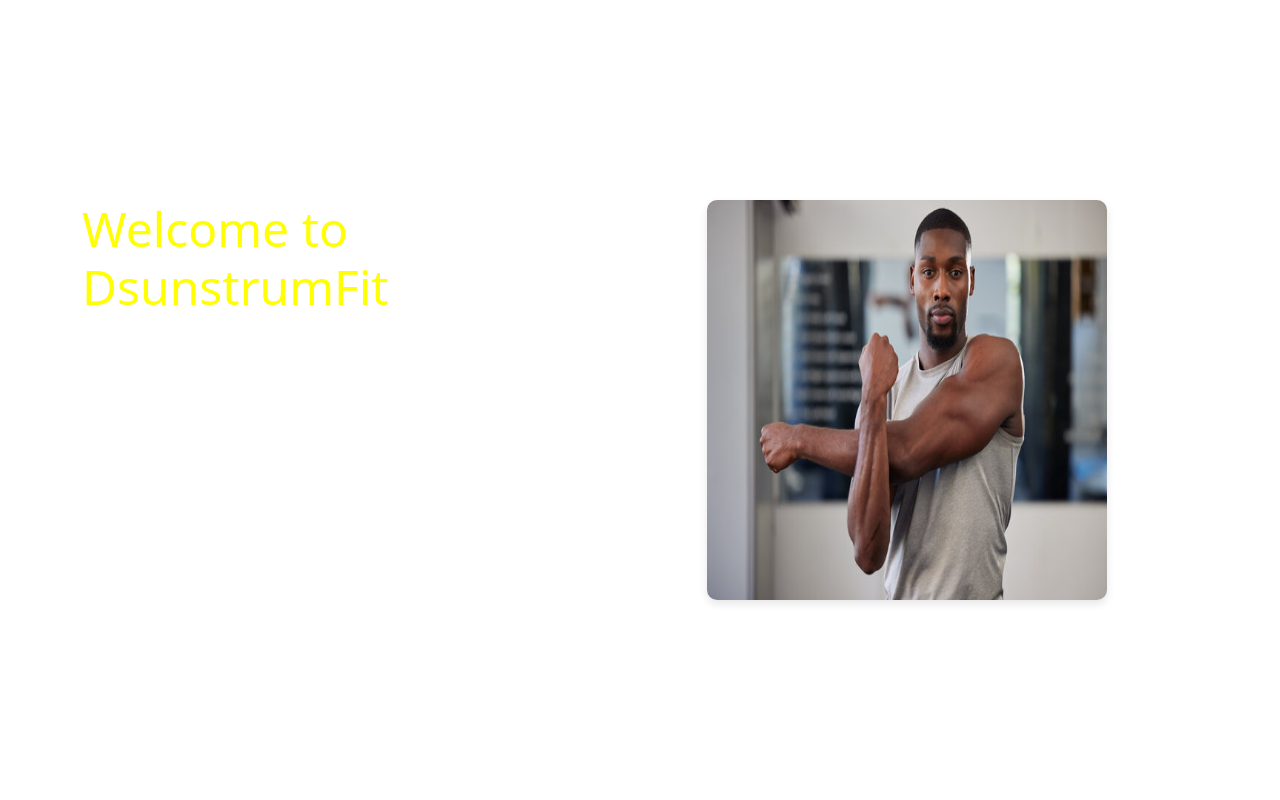
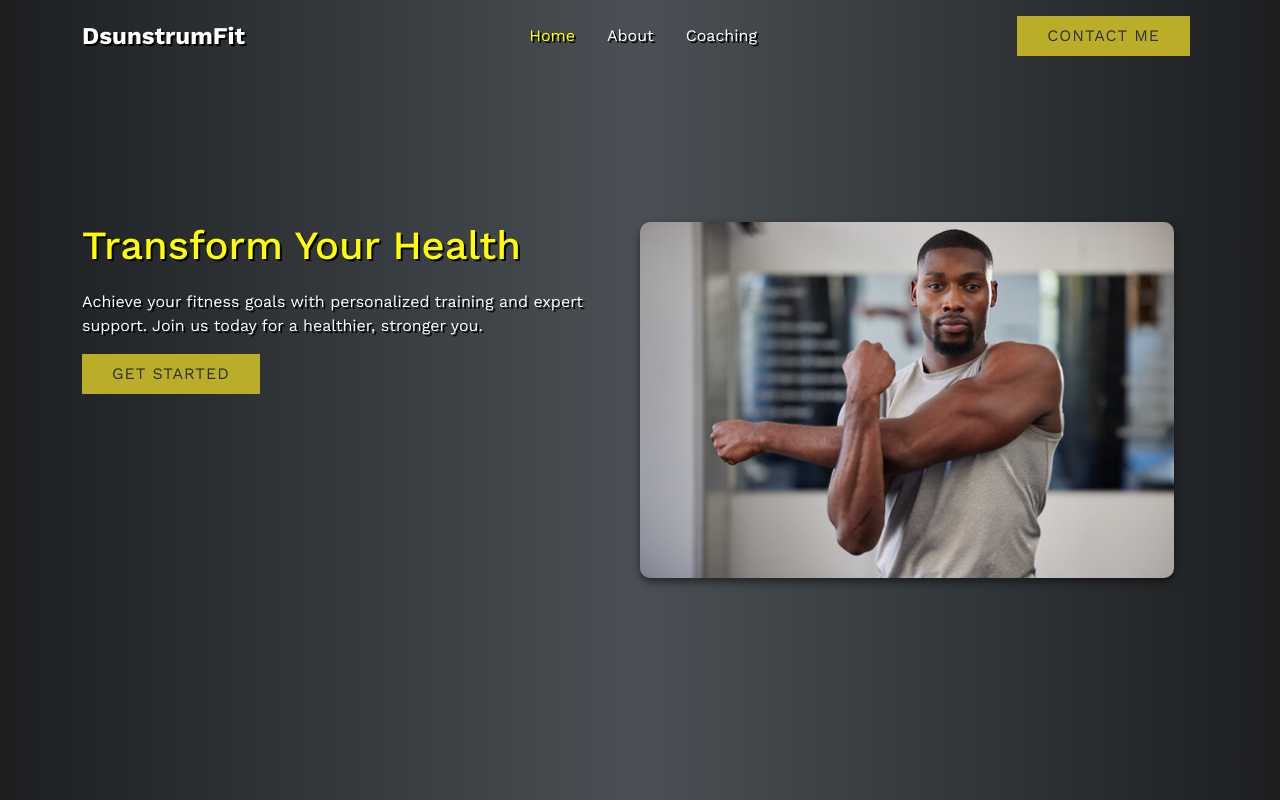
Before and after one commit to grantmacmillan/dsunstrumfit, a Next.js app: page / in a window 1280 px wide. Shown: the top 800 px of the page. Built offline with nearby package versions, Linux system fonts and the light colour scheme.

Commit message:
landing page and project style changes

```diff
--- /dev/null
+++ b/app/buttons.css
@@ -0,0 +1,57 @@
+.btn-flip {
+    opacity: 1;
+    outline: 0;
+    color: var(--text);
+    line-height: 40px;
+    position: relative;
+    text-align: center;
+    letter-spacing: 1px;
+    display: inline-block;
+    text-decoration: none;
+    text-transform: uppercase;
+    text-shadow: none;
+
+}
+
+.btn-flip:hover:after {
+    opacity: 1;
+    transform: translateY(0) rotateX(0);
+}
+
+.btn-flip:hover:before {
+    opacity: 0;
+    transform: translateY(50%) rotateX(90deg);
+}
+
+.btn-flip:after {
+    top: 0;
+    left: 0;
+    opacity: 0;
+    width: 100%;
+    color: var(--text);
+    display: block;
+    letter-spacing: 1px;
+
+    transition: 0.3s;
+    position: absolute;
+    background: transparent;
+    content: attr(data-back);
+    transform: translateY(-50%) rotateX(90deg);
+}
+
+.btn-flip:before {
+    top: 0;
+    left: 0;
+    opacity: 1;
+    color: var(--background-color);
+    letter-spacing: 1px;
+
+    display: block;
+    padding: 0 30px;
+    line-height: 40px;
+    transition: 0.3s;
+    position: relative;
+    background: var(--primary-color);
+    content: attr(data-front);
+    transform: translateY(0) rotateX(0);
+}
--- a/app/components/CustomNavbar.js
+++ b/app/components/CustomNavbar.js
@@ -2,10 +2,14 @@
 
 import Link from 'next/link';
 import { useState, useEffect } from 'react';
+import { usePathname } from 'next/navigation';
+import { Navbar, Nav, Container } from 'react-bootstrap';
+
 
 const CustomNavbar = () => {
     const [expanded, setExpanded] = useState(false);
     const [scrolled, setScrolled] = useState(false);
+    const pathname = usePathname();
 
     useEffect(() => {
         const handleScroll = () => {
@@ -24,37 +28,38 @@ const CustomNavbar = () => {
     }, []);
 
     return (
-        <nav className={`navbar navbar-expand-sm navbar-dark navbar-container ${scrolled ? 'scrolled' : ''}`}>
-            <div className="container">
-                <a className="navbar-brand" href="/">DsunstrumFit</a>
-                <button
-                    className="navbar-toggler"
-                    type="button"
-                    aria-controls="navbarNav"
-                    aria-expanded={expanded ? "true" : "false"}
-                    aria-label="Toggle navigation"
-                    onClick={() => setExpanded(!expanded)}
-                >
-                    <span className="navbar-toggler-icon"></span>
-                </button>
-                <div className={`collapse navbar-collapse ${expanded ? "show" : ""}`} id="navbarNav">
-                    <ul className="navbar-nav me-auto">
-                        <li className="nav-item">
-                            <Link href="/" className="nav-link" onClick={() => setExpanded(false)}>Home</Link>
-                        </li>
-                        <li className="nav-item">
-                            <Link href="/about-me" className="nav-link" onClick={() => setExpanded(false)}>About</Link>
-                        </li>
-                        <li className="nav-item">
-                            <Link href="/coaching" className="nav-link" onClick={() => setExpanded(false)}>Coaching</Link>
-                        </li>
-                        <li className="nav-item">
-                            <Link href="/contact" className="nav-link" onClick={() => setExpanded(false)}>Contact</Link>
-                        </li>
-                    </ul>
-                </div>
-            </div>
-        </nav>
+        <Navbar
+            expand="md"
+            variant="dark"
+            className={`navbar-container ${scrolled ? 'scrolled' : ''} ${expanded ? 'navbar-expanded' : ''}`}
+            expanded={expanded}
+            onToggle={() => setExpanded(!expanded)}
+        >
+            <Container>
+                <Navbar.Brand as={Link} href="/" passHref>
+                    <span className="navbar-brand">DsunstrumFit</span>
+                </Navbar.Brand>
+                <Navbar.Toggle aria-controls="navbarNav" />
+                <Navbar.Collapse id="navbarNav">
+                    <Nav className="me-auto justify-content-center flex-grow-1">
+                        <Nav.Link as={Link} href="/" passHref>
+                            <span className={`nav-link ${pathname === '/' ? 'active' : ''}`} onClick={() => setExpanded(false)}>Home</span>
+                        </Nav.Link>
+                        <Nav.Link as={Link} href="/about-me" passHref>
+                            <span className={`nav-link ${pathname === '/about-me' ? 'active' : ''}`} onClick={() => setExpanded(false)}>About</span>
+                        </Nav.Link>
+                        <Nav.Link as={Link} href="/coaching" passHref>
+                            <span className={`nav-link ${pathname === '/coaching' ? 'active' : ''}`} onClick={() => setExpanded(false)}>Coaching</span>
+                        </Nav.Link>
+                    </Nav>
+                    <Nav>
+                        <Nav.Link as={Link} href="/contact" passHref>
+                            <span className="btn-flip" data-back="Contact Me" data-front="Contact Me"></span>
+                        </Nav.Link>
+                    </Nav>
+                </Navbar.Collapse>
+            </Container>
+        </Navbar>
     );
 };
 
--- a/app/globals.css
+++ b/app/globals.css
@@ -1,5 +1,6 @@
 @import 'bootstrap/dist/css/bootstrap.min.css';
-
+@import url('https://fonts.googleapis.com/css2?family=Plus+Jakarta+Sans:ital,wght@0,200..800;1,200..800&display=swap');
+@import url('https://fonts.googleapis.com/css2?family=Lora:ital,wght@0,400..700;1,400..700&family=Plus+Jakarta+Sans:ital,wght@0,200..800;1,200..800&display=swap');
 
 :root {
   --primary-color: #BAAE29;
@@ -12,10 +13,57 @@
   /* Light Grey */
   --text: #ffffff;
   /* Dark Grey */
+
+
+  --font-size-h1: 2.5rem;
+  /* 40px */
+  --font-size-h2: 2rem;
+  /* 32px */
+  --font-size-h3: 1.75rem;
+  /* 28px */
+  --font-size-h4: 1.5rem;
+  /* 24px */
+  --font-size-h5: 1.25rem;
+  /* 20px */
+  --font-size-h6: 1rem;
+  /* 16px */
+  --font-size-p: 1rem;
+  /* 16px */
 }
 
 body {
   margin: 0;
-  font-family: Arial, sans-serif;
   background-color: var(--background-color);
+  background: linear-gradient(90deg, rgba(28, 30, 32, 1) 0%, rgba(74, 80, 85, 1) 50%, rgba(28, 30, 32, 1) 100%);
+  text-shadow: 2px 2px #000;
+
+
 }
+
+h1 {
+  font-size: var(--font-size-h1);
+}
+
+h2 {
+  font-size: var(--font-size-h2);
+}
+
+h3 {
+  font-size: var(--font-size-h3);
+}
+
+h4 {
+  font-size: var(--font-size-h4);
+}
+
+h5 {
+  font-size: var(--font-size-h5);
+}
+
+h6 {
+  font-size: var(--font-size-h6);
+}
+
+p {
+  font-size: var(--font-size-p);
+}
--- a/app/home.css
+++ b/app/home.css
@@ -1,8 +1,10 @@
 .landing {
-    width: 100%;
     height: 100vh;
     /* dark grey */
     color: var(--text);
+    align-items: center;
+    display: flex;
+
 }
 
 .text-content {
@@ -10,19 +12,16 @@
 }
 
 .text-content h1 {
-    font-size: 3em;
     margin-bottom: 0.5em;
     color: yellow;
     /* yellow accent */
 }
 
-.text-content p {
-    font-size: 1.5em;
-}
+
 
 .image-container img {
     border-radius: 10px;
-    box-shadow: 0 4px 8px rgba(0, 0, 0, 0.1);
+    box-shadow: 0 4px 8px rgba(0, 0, 0, 0.5);
     width: 100%;
     max-width: 400px;
 }
--- a/app/layout.js
+++ b/app/layout.js
@@ -1,11 +1,12 @@
-import { Inter } from "next/font/google";
+import { Work_Sans } from "next/font/google";
 import "./globals.css";
 import CustomNavbar from './components/CustomNavbar';
 import CustomFooter from "./components/CustomFooter";
 import "./navbar.css";
 import "./home.css";
+import "./buttons.css";
 
-const inter = Inter({ subsets: ["latin"] });
+const workSans = Work_Sans({ subsets: ["latin"] });
 
 export const metadata = {
   title: "Dsunstrumfit",
@@ -15,7 +16,7 @@ export const metadata = {
 export default function RootLayout({ children }) {
   return (
     <html lang="en">
-      <body>
+      <body className={workSans.className}>
         <CustomNavbar />
         <main>{children}</main>
         <CustomFooter />
--- a/app/navbar.css
+++ b/app/navbar.css
@@ -1,14 +1,11 @@
 .navbar-container {
-    /* Semi-transparent background */
     position: fixed;
-    /* Fixed positioning */
     width: 100%;
-    /* Full width */
-    z-index: 3;
-    /* Ensure it is above other content */
-    transition: backdrop-filter 0.3s ease;
-    /* Smooth transition for blur effect */
+    top: 0;
+    z-index: 1000;
 }
+
+
 
 .navbar-container.scrolled {
     backdrop-filter: blur(10px);
@@ -17,33 +14,51 @@
     /* For Safari */
 }
 
+.navbar-container.navbar-expanded {
+    backdrop-filter: blur(10px);
+    /* Blur effect */
+    -webkit-backdrop-filter: blur(10px);
+    /* For Safari */
+}
+
 .navbar-brand {
+    color: white;
     font-size: 1.5rem;
     font-weight: bold;
-    color: #ffffff;
+    text-decoration: none;
+
 }
 
-.navbar-brand:hover {
-    color: #cccccc;
-}
 
 .nav-link {
-    color: #ffffff;
-    margin-right: 15px;
+    color: white;
+    transition: color 0.3s ease, background-color 0.3s ease;
+    text-decoration: none;
+    /* Add this line to remove underline */
+
 }
 
 .nav-link:hover {
-    color: #cccccc;
+    color: yellow;
 }
 
-.navbar-toggler {
-    border-color: rgba(255, 255, 255, 0.1);
+.nav-link.active {
+    color: yellow !important;
+
 }
 
-.navbar-toggler-icon {
-    color: #ffffff;
+.nav-link.contact-link {
+    background-color: yellow;
+    color: black !important;
+    padding: 8px 16px;
+    border-radius: 4px;
+    text-decoration: none;
+    /* Add this line to remove underline */
+
+    transition: background-color 0.3s ease, color 0.3s ease;
 }
 
-.navbar-collapse {
-    justify-content: flex-end;
+.nav-link.contact-link:hover {
+    background-color: darkorange;
+    color: white !important;
 }
--- a/app/page.js
+++ b/app/page.js
@@ -1,4 +1,6 @@
 import Image from 'next/image';
+import Link from 'next/link';
+
 import { Container, Row, Col } from 'react-bootstrap';
 
 export const metadata = {
@@ -12,8 +14,12 @@ export default function Home() {
       <Container className="h-100 d-flex align-items-center">
         <Row className="w-100">
           <Col md={6} className="text-content">
-            <h1>Welcome to DsunstrumFit</h1>
-            <p>This is the landing page.</p>
+            <h1>Transform Your Health</h1>
+            <p>Achieve your fitness goals with personalized training and expert support. Join us today for a healthier, stronger you.</p>
+
+            <Link href="/contact">
+              <span className="btn-flip" data-back="Contact Me" data-front="Get Started"></span>
+            </Link>
           </Col>
           <Col md={6} className="image-container d-flex justify-content-center align-items-center">
             <Image
@@ -21,15 +27,12 @@ export default function Home() {
               alt="Client Image"
               width={400}
               height={400}
-              objectFit="cover"
+              layout="intrinsic"
               className="clientImage"
             />
           </Col>
         </Row>
-
       </Container>
-
-
     </div>
   );
 }
```
